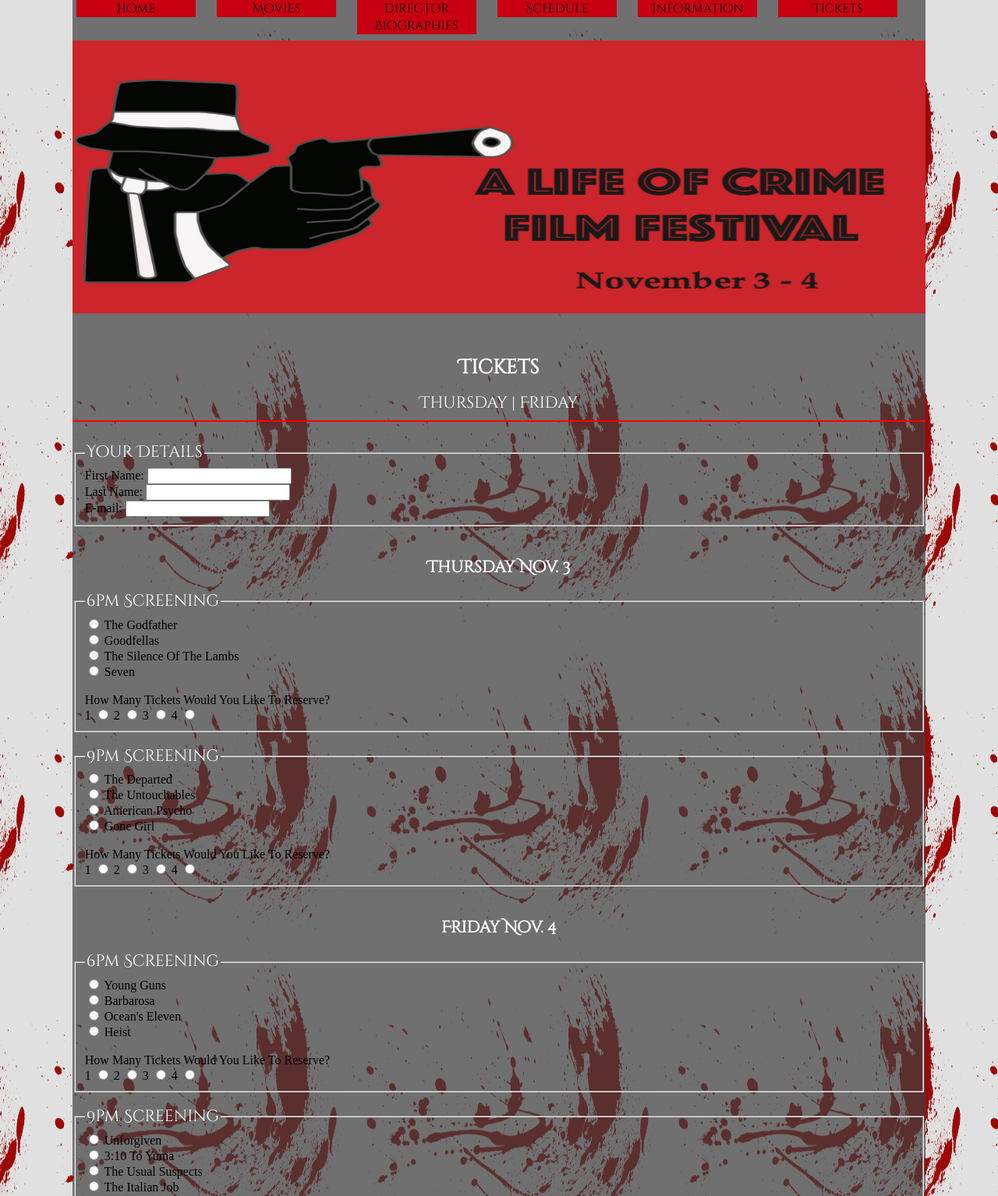
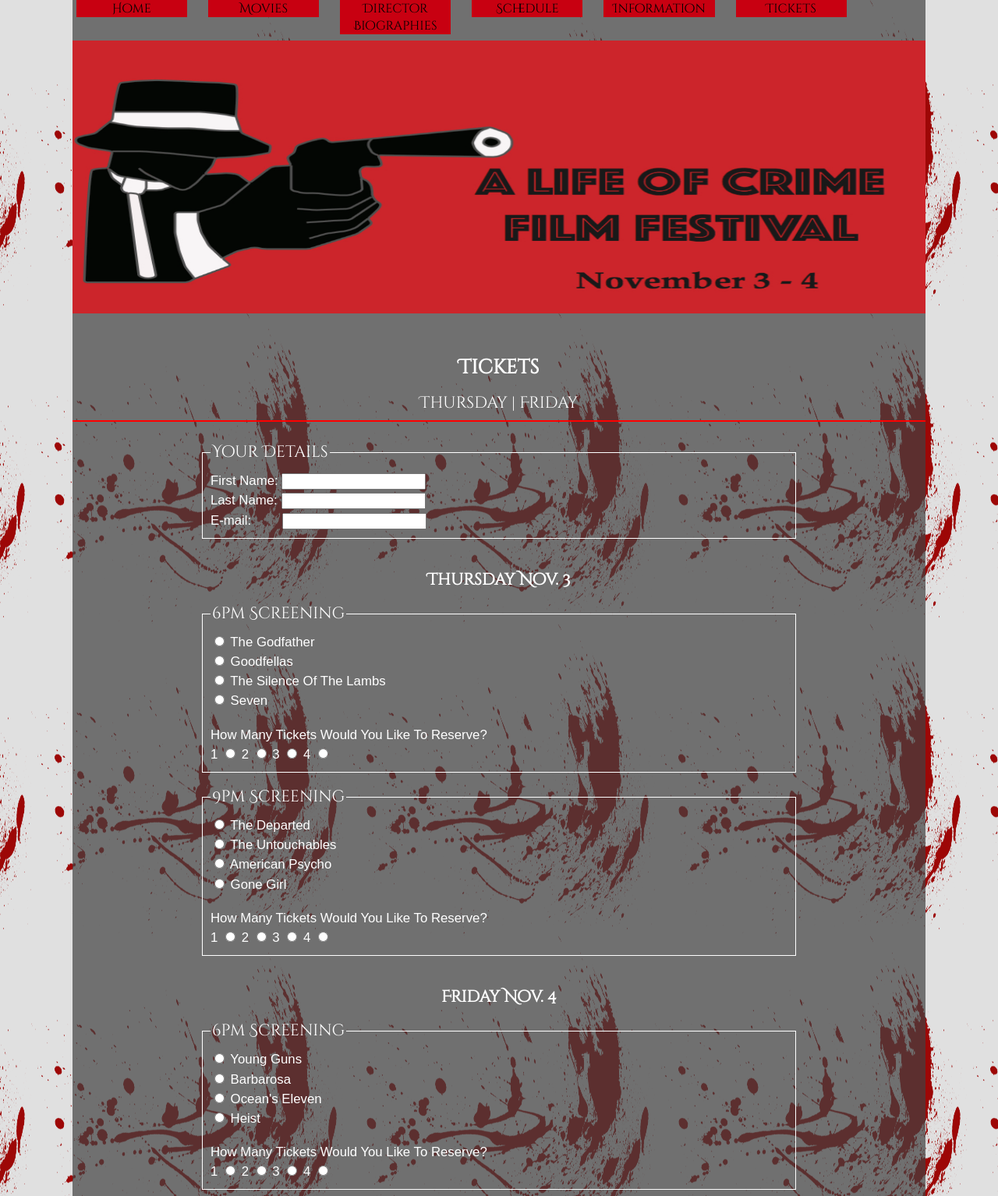
Before and after one commit to miridoro/MMP240-FA15, a plain HTML site: page midterm/wodrich_movieFestival/tickets.html in a window 1280 px wide. Shown: the top 1534 px of the page at 78% size. Drawn offline with Linux system fonts and the light colour scheme.

Commit message:
ticket page is now finished

```diff
--- a/midterm/wodrich_movieFestival/css/styles.css
+++ b/midterm/wodrich_movieFestival/css/styles.css
@@ -631,7 +631,7 @@ font-family: 'Cinzel Decorative', cursive;
 
 @media (min-width: 40em) {
     .nav-collapse li {
-            width: 14%;
+            width: 13%;
             margin-right:2%;
         margin-left: 5px;
 /*
@@ -719,7 +719,43 @@ font-family: 'Cinzel Decorative', cursive;
 
 
 
+/* style rules for form */
+/*#reservationform {font-family: 'Oswald', sans-serif;}*/
+
+fieldset {border: 1px solid white;
+        padding: 10px;
+}
+
+.lastname {margin-left: 1px;}
+
+.email {margin-left: 34px;}
+
+/*
+legend {font-size: 2em;
+        padding-top: 1em;
+}
+*/
+
+
+
+label {font-family: 'Hind', sans-serif;
+    font-size:1.05em;
+    color: rgb(255, 255, 255);
+    line-height: 1.5;
+}
+
+
+
+
 @media (min-width: 40em) {
+
+     form {width: 80%;
+        margin: auto;
+    }
+
+    .email{margin-left: 35px;}
+
+
     #container {
         width: 95%;
         margin: auto;
@@ -830,6 +866,12 @@ font-family: 'Cinzel Decorative', cursive;
 @media (min-width: 70em){
 
     /*70 x 16 = 1120px - when the screen size is 1120px, the below rules apply */
+
+     form{width: 70%;}
+
+    .email{margin-right: 35px;}
+
+
      .position {
         width: 19%;
         float: left;
--- a/midterm/wodrich_movieFestival/tickets.html
+++ b/midterm/wodrich_movieFestival/tickets.html
@@ -44,12 +44,12 @@
             <nav class="nav-collapse">
                 <ul>
 
-                    <li style="text-align: center">Home</li>
+                    <li style="text-align: center"><a href="index.html" style="text-decoration: none; color: black;">Home</a></li>
                     <li style="text-align: center"><a href="festival.html" style="text-decoration: none; color: black;">Movies</a></li>
                      <li style="text-align: center"><a href="directorbios.html" style="text-decoration: none; color: black;">Director Biographies</a></li>
                     <li style="text-align: center"><a href="schedule.html" style="text-decoration: none; color: black;">Schedule</a></li>
                            <li style="text-align: center"><a href="information.html" style="text-decoration: none; color: black;">Information</a></li>
-                    <li style="text-align: center">Tickets</li>
+                     <li style="text-align: center"><a href="tickets.html" style="text-decoration: none; color: black;">Tickets</a></li>
                 </ul>
             </nav>
 
@@ -59,7 +59,7 @@
 
             <h2>Tickets</h2>
       <br>
-       <p class="categories"><a href="schedule.html#thursday" style="text-decoration: none; color: white">Thursday</a> | <a href="schedule.html#friday" style="text-decoration: none; color: white">Friday</a>
+       <p class="categories"><a href="tickets.html#thursday" style="text-decoration: none; color: white">Thursday</a> | <a href="tickets.html#friday" style="text-decoration: none; color: white">Friday</a>
             <hr />
         </header>
 
@@ -203,7 +203,7 @@
     </fieldset>
 
 
-       <h2 class="programme"><a name="thursday">Friday Nov. 4</a></h2><br>
+       <h2 class="programme"><a name="friday">Friday Nov. 4</a></h2><br>
 
    <fieldset>
       <legend><p class="categories">6pm Screening </p></legend>
```
Also changed, not shown: midterm/wodrich_movieFestival/directorbios.html (+2 -2 lines), midterm/wodrich_movieFestival/festival.html (+1 -1 lines), midterm/wodrich_movieFestival/index.html (+2 -2 lines), midterm/wodrich_movieFestival/information.html (+2 -2 lines), midterm/wodrich_movieFestival/schedule.html (+2 -2 lines).
